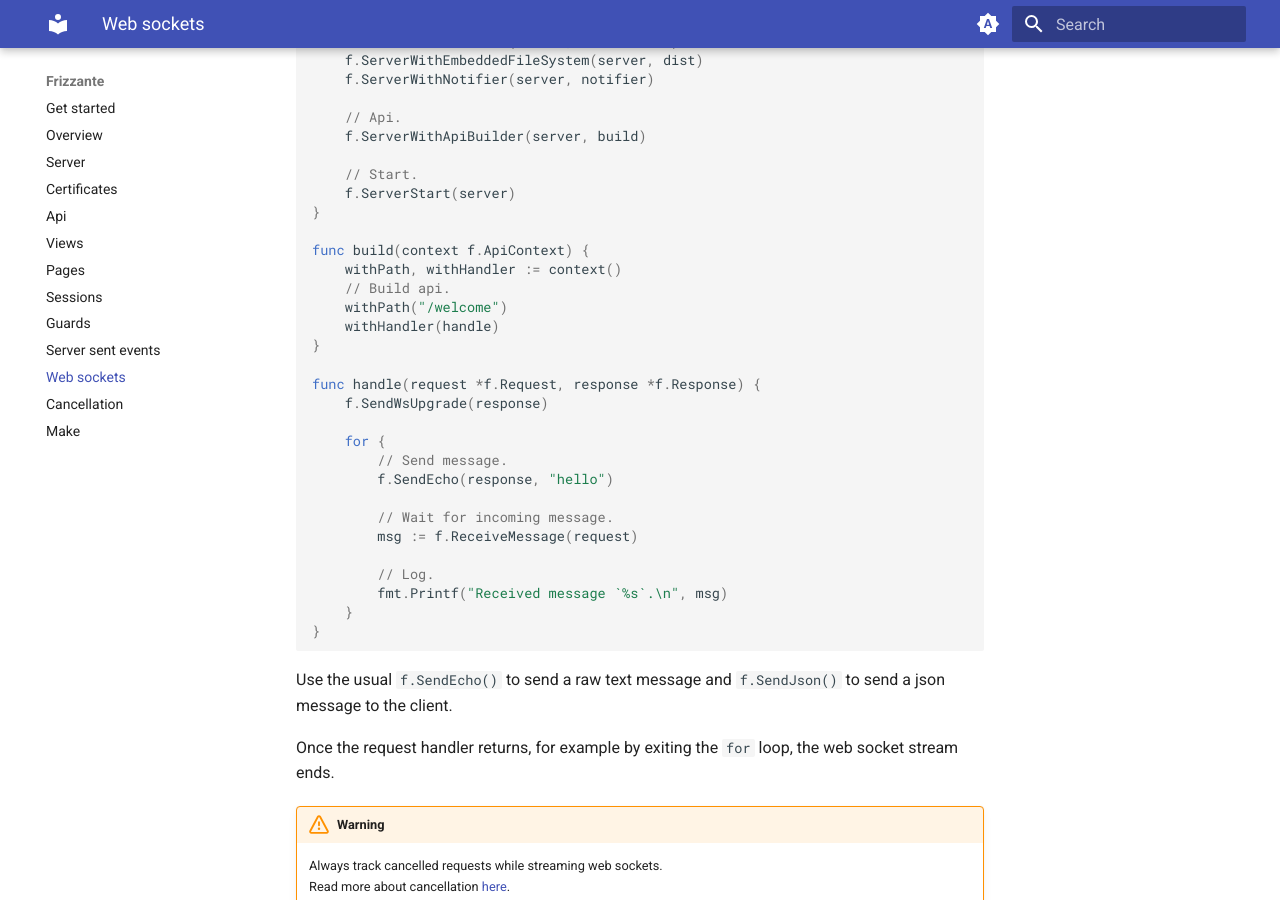
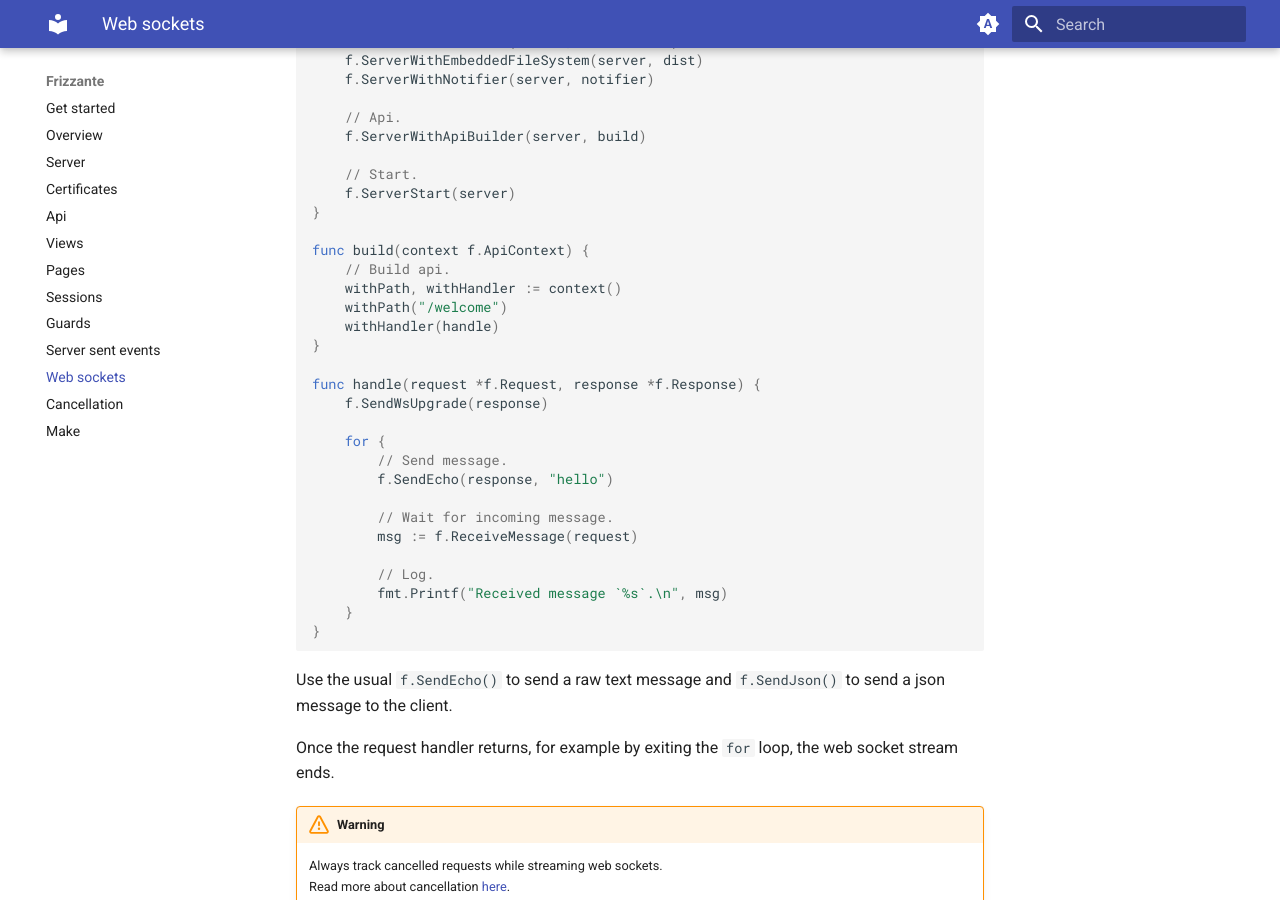
Before and after one commit to razshare/frizzante-docs, an MkDocs documentation site: the page built from docs/web-sockets.md, in a window 1280 px wide and 900 px high, scrolled down 564 px. Built offline with MkDocs 1.6.1 and Material for MkDocs 9.7.7, drawn with Linux system fonts in a browser that asks for light colours.

Commit message:
chore(docs): update style.

```diff
--- a/docs/web-sockets.md
+++ b/docs/web-sockets.md
@@ -30,8 +30,8 @@ func main() {
 }
 
 func build(context f.ApiContext) {
+    // Build api.
 	withPath, withHandler := context()
-    // Build api.
 	withPath("/welcome")
 	withHandler(handle)
 }
```
